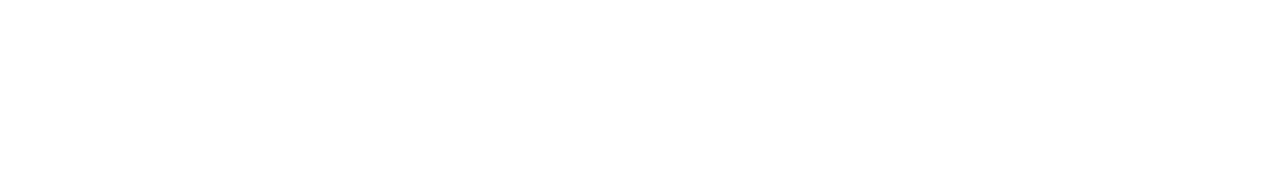
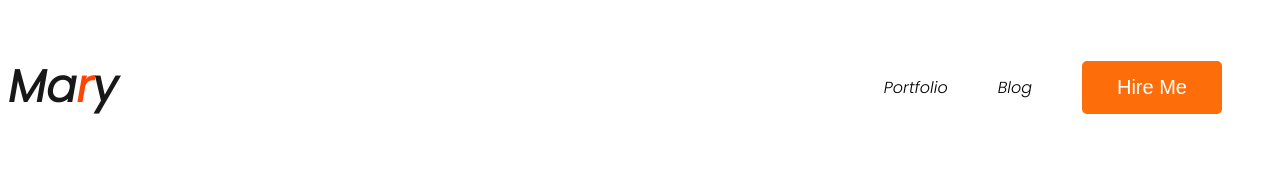
Before and after one commit to faysalprograminghero/portfolio-web-site, a plain HTML site: page index.html in a window 1280 px wide. Drawn offline with Linux system fonts and the light colour scheme.

Commit message:
added nav

```diff
--- a/index.html
+++ b/index.html
@@ -4,10 +4,21 @@
     <meta charset="UTF-8">
     <meta name="viewport" content="width=device-width, initial-scale=1.0">
     <title>portfolio web site</title>
+    <link rel="preconnect" href="https://fonts.googleapis.com">
+<link rel="preconnect" href="https://fonts.gstatic.com" crossorigin>
+<link href="https://fonts.googleapis.com/css2?family=Open+Sans:wght@400;700;800&family=Poppins:ital,wght@1,300&display=swap" rel="stylesheet">
+    <link rel="stylesheet" href="styles/portfolio.css">
 </head>
 <body>
     <header>
-
+            <nav>
+                <h3 class="nav-title">Ma<span class="text-primary">r</span>y</h3>
+                <ul>
+                    <li>Portfolio</li>
+                    <li>Blog</li>
+                    <li><button class="btn-primary">Hire Me</button></li>
+                </ul>
+            </nav>
     </header>
     <main>
 
--- /dev/null
+++ b/styles/portfolio.css
@@ -0,0 +1,41 @@
+/*nav related styles */
+body{
+    font-family: 'Open Sans', sans-serif;
+    font-family: 'Poppins', sans-serif;
+}
+.text-primary{
+    color: orangered;
+}
+nav{
+    display: flex;
+    justify-content: space-between;
+    align-items: center;
+}
+.nav-title{
+    color: #181818;
+    font-size: 45px;
+
+
+    font-weight: 800;
+}
+nav > ul {
+    display: flex;
+    align-items: center;
+}
+nav li {
+    list-style: none;
+    margin-right: 50px;
+}
+nav a{
+    text-decoration: none;
+    color: #474747;
+}
+.btn-primary{
+    border-radius: 5px;
+    background: #FD6E0A;
+    border: none;
+    padding: 15px 35px;
+    font-weight: 700px;
+    font-size: 20px;
+    color: white;
+}
```
